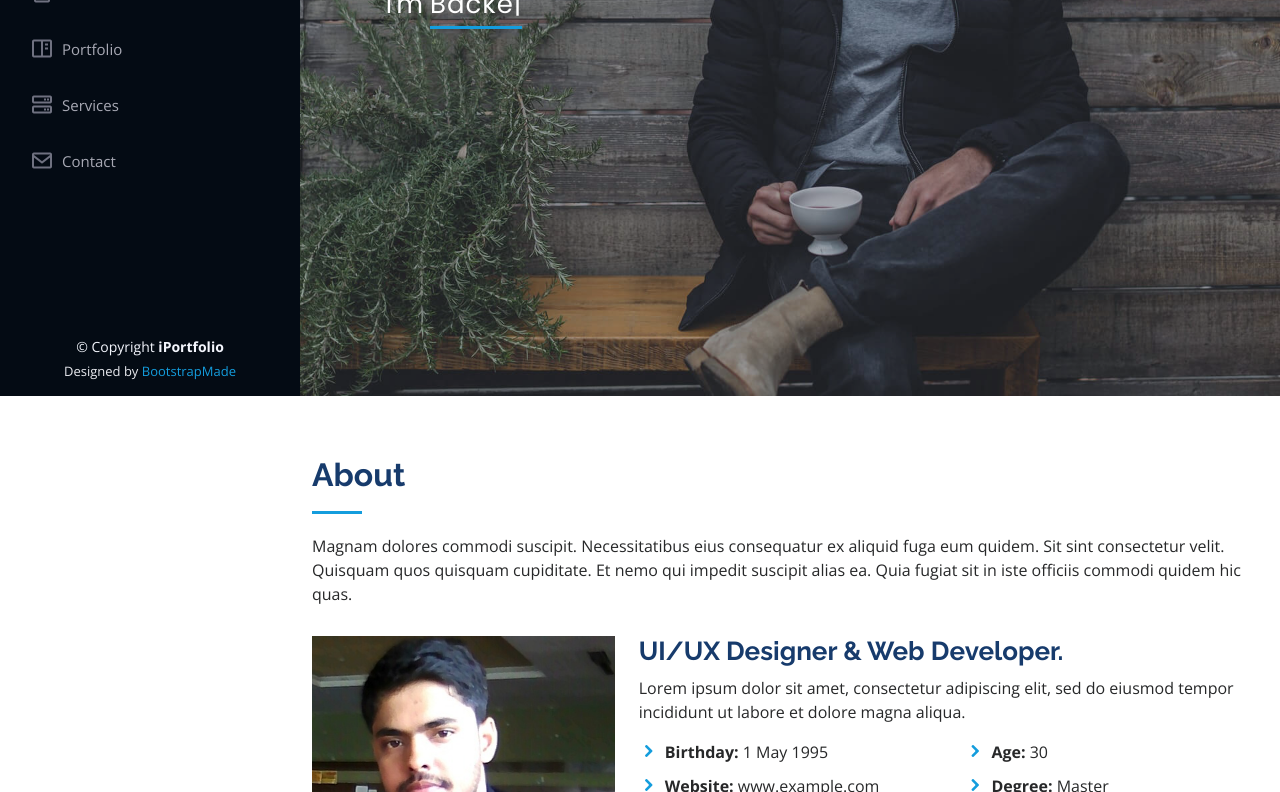
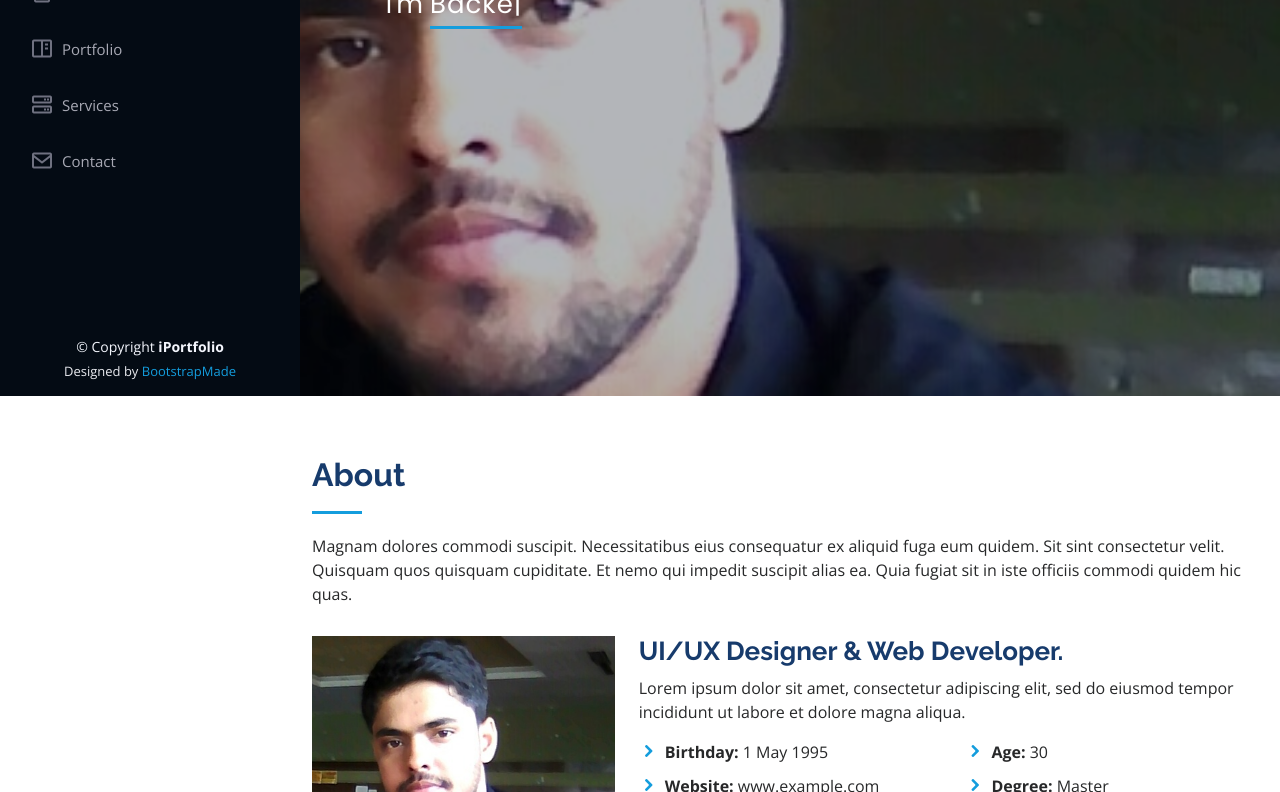
Before and after one commit to HarshRajMishra1995/HarshRajMishra1995.github.io, a plain HTML site: page index.html in a window 1280 px wide. Shown: the part 404-1196 px from the top of the page. Drawn offline with nearby package versions, Linux system fonts and the light colour scheme.

Commit message:
background image

```diff
--- a/assets/css/style.css
+++ b/assets/css/style.css
@@ -218,7 +218,7 @@ h1, h2, h3, h4, h5, h6 {
 #hero {
   width: 100%;
   height: 100vh;
-  background: url("../img/hero-bg.jpg") top center;
+  background: url("../img/MyProfilePic.jpg") top center;
   background-size: cover;
 }
 
```
